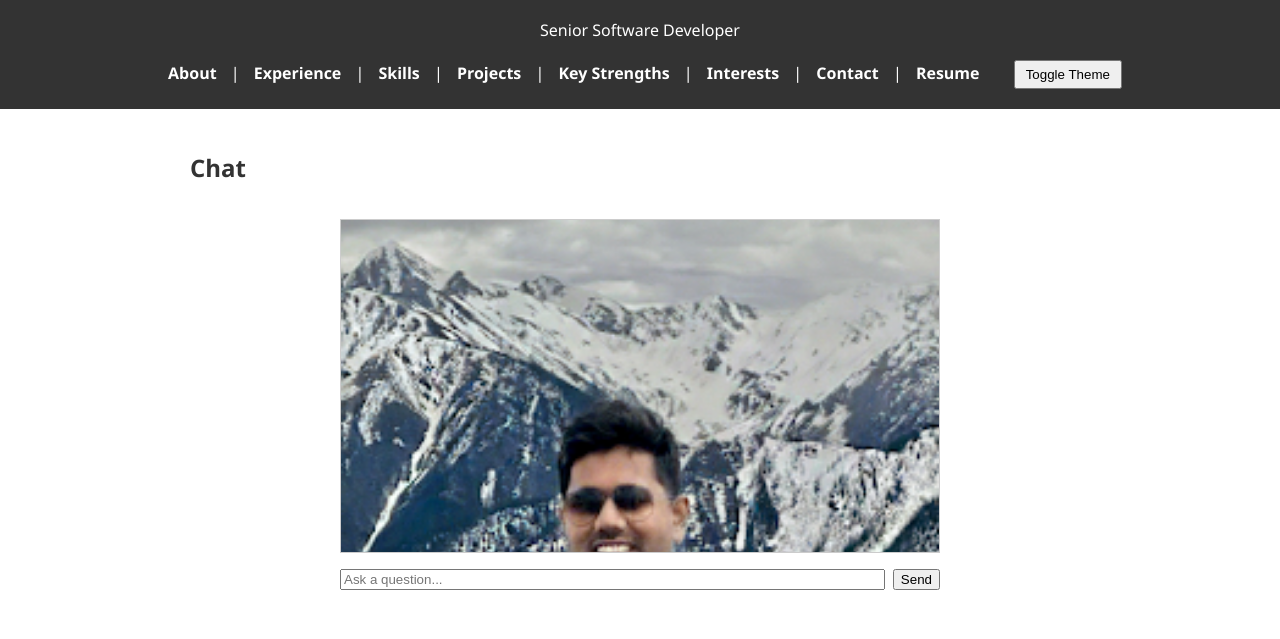
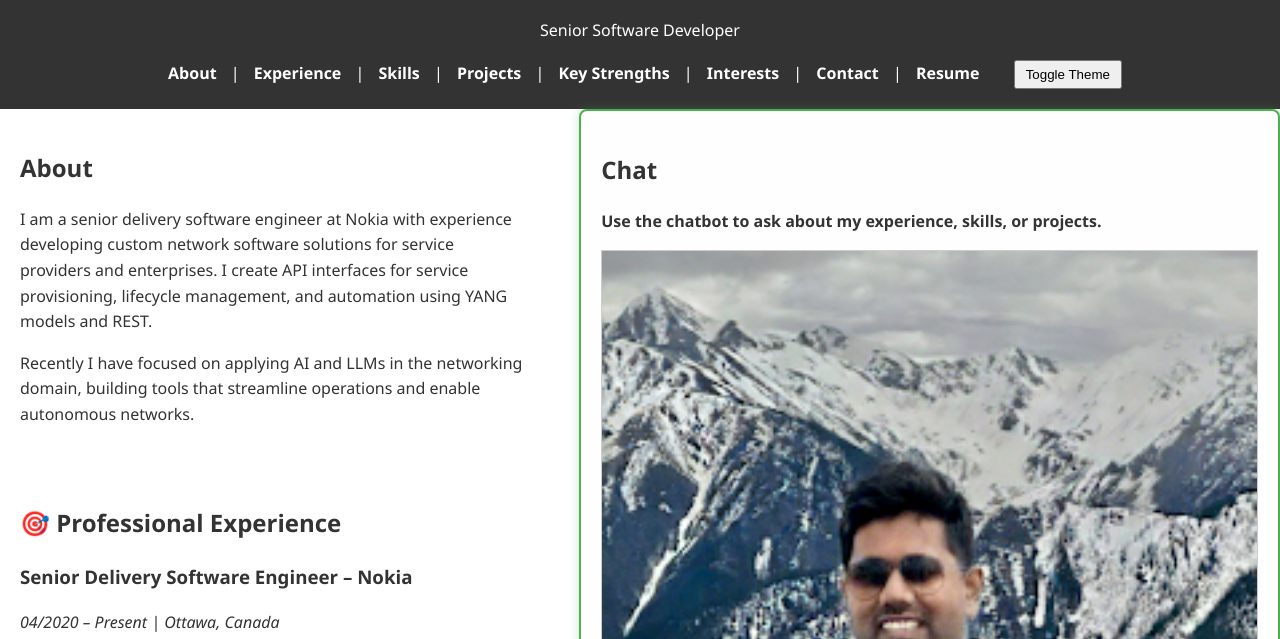
Before and after one commit to avinash040/Home, a website: page index.html in a window 1280 px wide. Shown: the part 96-735 px from the top of the page. Drawn offline with Linux system fonts and the light colour scheme.

Commit message:
restructure layout with highlighted chatbot

```diff
--- a/index.html
+++ b/index.html
@@ -5,11 +5,9 @@
   <title>Avinash Kothapalli</title>
   <link rel="stylesheet" href="styles.css">
   <style>
-    #chat-container { max-width: 600px; margin: 2rem auto; }
     #chat-log {
       border: 1px solid #ccc;
       padding: 1rem;
-      height: 300px;
       overflow-y: auto;
       background-color: #fafafa;
       background-image: url('IMG_7422.jpeg');
@@ -43,9 +41,10 @@
     </nav>
   </header>
 
-  <main>
-    <section id="chat">
+  <main id="layout">
+    <section id="chat" class="highlight">
       <h2>Chat</h2>
+      <p class="chat-intro">Use the chatbot to ask about my experience, skills, or projects.</p>
       <div id="chat-container">
         <div id="chat-log"></div>
         <form id="chat-form">
@@ -55,6 +54,7 @@
       </div>
     </section>
 
+    <div id="info">
     <section id="about">
       <h2>About</h2>
       <p>I am a senior delivery software engineer at Nokia with experience developing custom network software solutions for service providers and enterprises. I create API interfaces for service provisioning, lifecycle management, and automation using YANG models and REST.</p>
@@ -188,6 +188,7 @@
       <button id="resume-toggle">Show Resume</button>
       <iframe id="resume-frame" src="Resume_AvinashKothapalli.pdf"></iframe>
     </section>
+    </div>
   </main>
 
   <footer>
--- a/styles.css
+++ b/styles.css
@@ -34,8 +34,50 @@ nav button {
 
 section {
   padding: 20px;
-  max-width: 900px;
-  margin: auto;
+}
+
+main#layout {
+  display: flex;
+  align-items: flex-start;
+  gap: 2rem;
+}
+
+#info {
+  order: 1;
+  flex: 1;
+}
+
+#chat {
+  order: 2;
+  flex: 1.2;
+}
+
+#chat.highlight {
+  border: 2px solid #4caf50;
+  border-radius: 8px;
+  padding: 20px;
+  background: #fefefe;
+  box-shadow: 0 0 10px rgba(76, 175, 80, 0.3);
+}
+
+.chat-intro {
+  font-weight: bold;
+  margin-bottom: 1rem;
+}
+
+#chat-container {
+  width: 100%;
+  margin: 0;
+}
+
+#chat-log {
+  height: 400px;
+}
+
+@media (max-width: 800px) {
+  main#layout {
+    flex-direction: column;
+  }
 }
 
 #projects-list .project {
```
